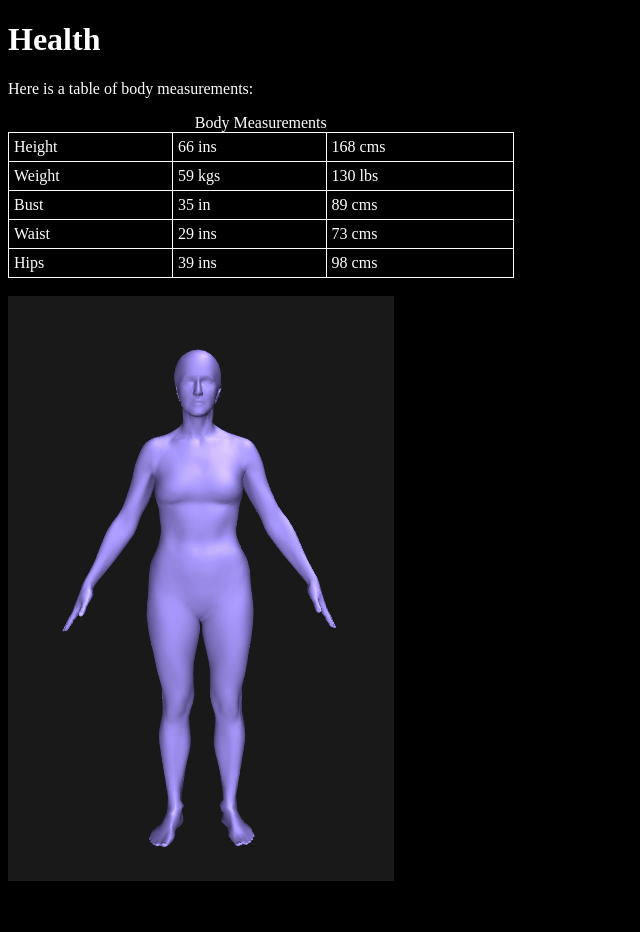
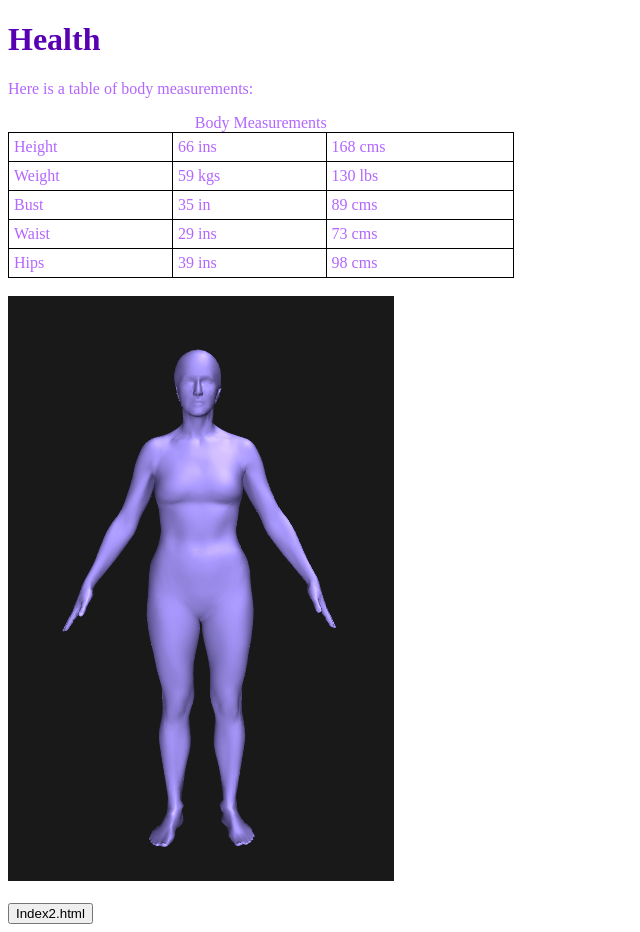
Before and after one commit to Samantha-Nguyen/Unit2-06, a plain HTML site: page index.html in a window 1280 px wide. Shown: the whole page, without its empty margins (0-640 px from the left). Before the commit the page ends 893 px from the top, so only its background shows below. Drawn offline with Linux system fonts and the light colour scheme.

Commit message:
Style.css

```diff
--- a/index.html
+++ b/index.html
@@ -3,7 +3,7 @@
   <head>
     <meta charset="utf-8">
     <meta name="description" content="unit2-06">
-    <meta name="keywords" content="unit2-06">
+    <meta name="keywords" content="unit2-06, table, id">
     <meta name="author" content="Samantha Nguyen">
     <meta name="viewport" content="width=device-width">
     <link href="style.css" rel="stylesheet" type="text/css" />
@@ -13,7 +13,7 @@
     <script src="script.js"></script>
     <h1 id="h1">Health</h1>
     <p id="p1">Here is a table of body measurements:</p>
-    <table style="width:40%">
+    <table id="t1" width="40%">
       <caption>Body Measurements</caption>
       <tr>
         <td>Height</td>
@@ -43,5 +43,8 @@
     </table>
     <br>
     <img id="image1" src="./image/bodybuilder.PNG" alt="Body Profile">
+    <br>
+    <br>
+    <button onclick="document.location='index2.html'">Index2.html</button>
   </body>
 </html>
--- a/style.css
+++ b/style.css
@@ -1,21 +1,23 @@
 #background {
-  background-color: #000000;
+  background-color: #ffffff;
 }
 
 #h1 {
-  color: #ffffff;
+  color: #5900b3;
 }
 
 #p1 {
-  color: #ffffff;
+  color: #b366ff;
 }
 
 table, th, td {
-  border: 1px solid #ffffff;
+  border: 1px solid #000000;
   border-collapse: collapse;
-  color: #ffffff;
+  color: #b366ff;
+  padding: 5px;
 }
 
-th, td {
-  padding: 5px;
+#image1 {
+  width: 50%
+  height: 50%
 }
```
